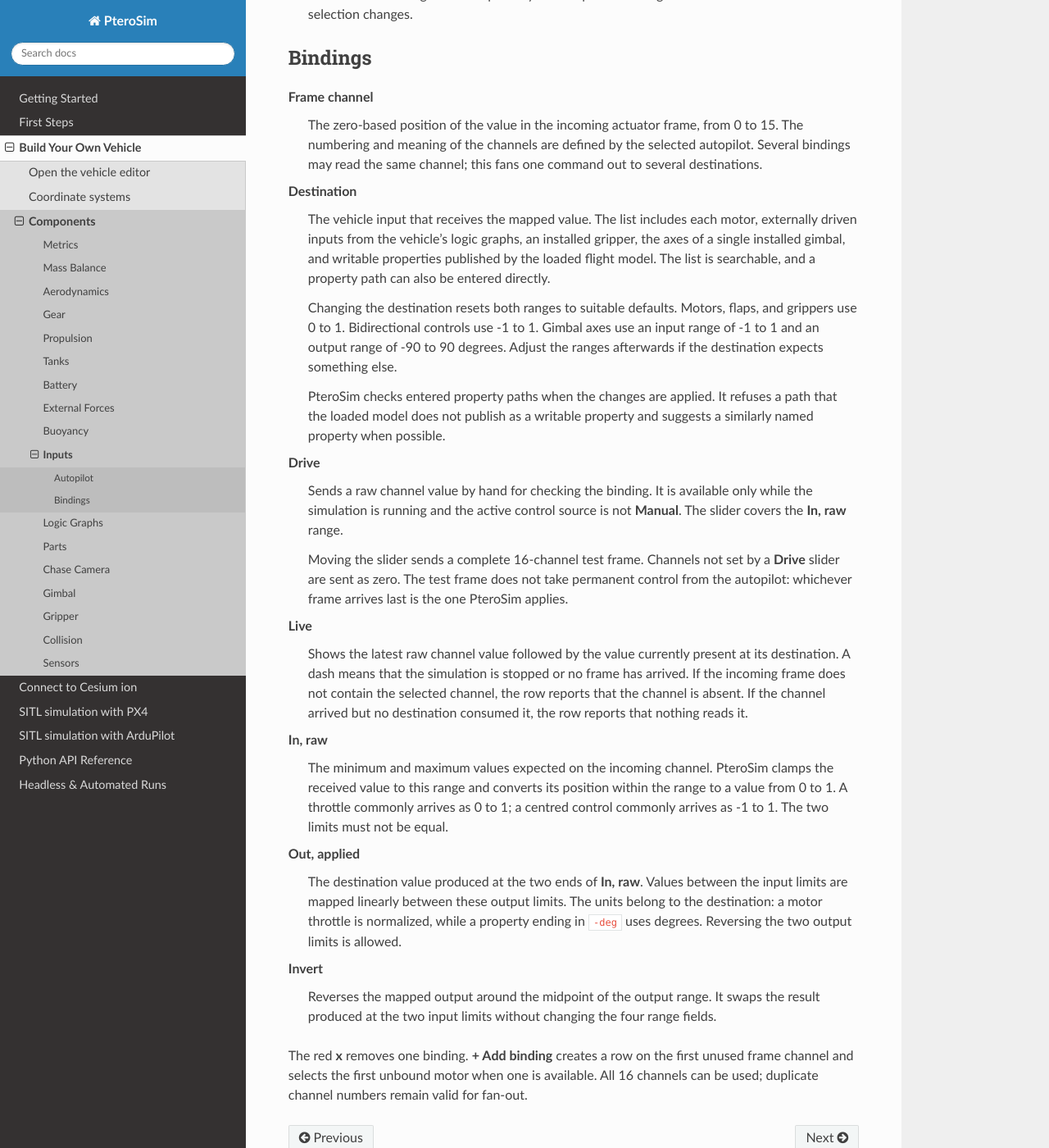
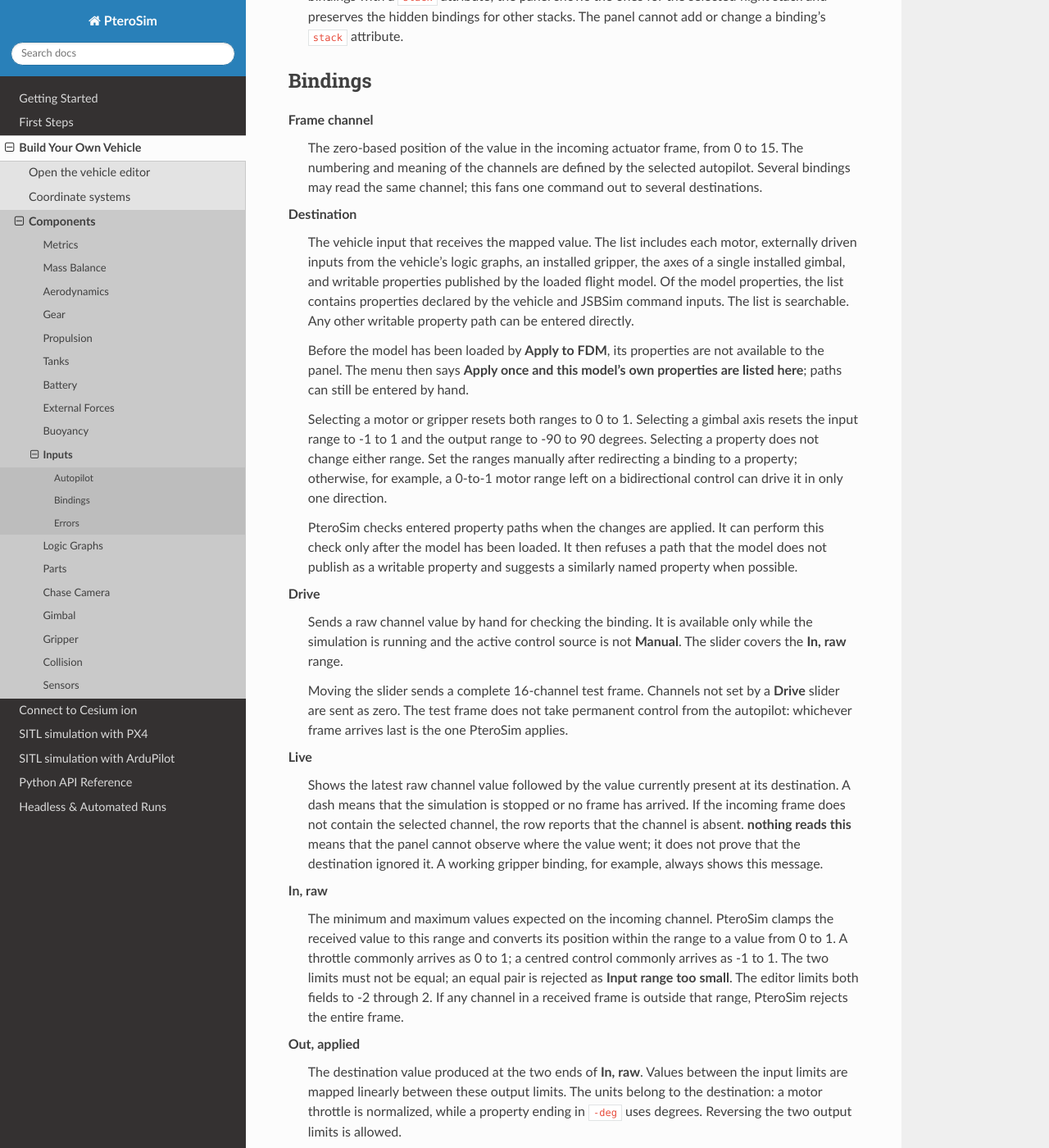
Before and after one commit to AlexanderRex/PteroSimDocs, a Sphinx documentation site: the page built from docs/source/editor/inputs.rst, in a window 1280 px wide and 1400 px high, scrolled down 883 px. Shown: the whole window at 82% size. Built offline with Sphinx 7.4.7 and the Read the Docs theme 3.1.0, drawn with Linux system fonts in a browser that asks for light colours; some of the changed text lies outside the part shown.

Commit message:
Correct input binding documentation

```diff
--- a/docs/source/editor/inputs.rst
+++ b/docs/source/editor/inputs.rst
@@ -20,9 +20,11 @@
    **(none)** for a vehicle that does not receive an autopilot actuator frame.
    The selector is disabled while the simulation is running.
 
-   Different autopilots may put the same control on different channels.
-   PteroSim stores bindings for each selected flight stack separately and
-   keeps the bindings for the other stacks when the selection changes.
+   A binding created in the panel applies to every flight stack. A
+   ``Controls.xml`` file can also contain bindings with a ``stack`` attribute;
+   the panel shows the ones for the selected flight stack and preserves the
+   hidden bindings for other stacks. The panel cannot add or change a
+   binding's ``stack`` attribute.
 
 Bindings
 --------
@@ -37,18 +39,27 @@
    The vehicle input that receives the mapped value. The list includes each
    motor, externally driven inputs from the vehicle's logic graphs, an
    installed gripper, the axes of a single installed gimbal, and writable
-   properties published by the loaded flight model. The list is searchable,
-   and a property path can also be entered directly.
+   properties published by the loaded flight model. Of the model properties,
+   the list contains properties declared by the vehicle and JSBSim command
+   inputs. The list is searchable. Any other writable property path can be
+   entered directly.
 
-   Changing the destination resets both ranges to suitable defaults. Motors,
-   flaps, and grippers use 0 to 1. Bidirectional controls use -1 to 1. Gimbal
-   axes use an input range of -1 to 1 and an output range of -90 to 90
-   degrees. Adjust the ranges afterwards if the destination expects something
-   else.
+   Before the model has been loaded by **Apply to FDM**, its properties are
+   not available to the panel. The menu then says **Apply once and this
+   model's own properties are listed here**; paths can still be entered by
+   hand.
+
+   Selecting a motor or gripper resets both ranges to 0 to 1. Selecting a
+   gimbal axis resets the input range to -1 to 1 and the output range to -90
+   to 90 degrees. Selecting a property does not change either range. Set the
+   ranges manually after redirecting a binding to a property; otherwise, for
+   example, a 0-to-1 motor range left on a bidirectional control can drive it
+   in only one direction.
 
    PteroSim checks entered property paths when the changes are applied. It
-   refuses a path that the loaded model does not publish as a writable
-   property and suggests a similarly named property when possible.
+   can perform this check only after the model has been loaded. It then
+   refuses a path that the model does not publish as a writable property and
+   suggests a similarly named property when possible.
 
 **Drive**
    Sends a raw channel value by hand for checking the binding. It is available
@@ -64,15 +75,19 @@
    Shows the latest raw channel value followed by the value currently present
    at its destination. A dash means that the simulation is stopped or no frame
    has arrived. If the incoming frame does not contain the selected channel,
-   the row reports that the channel is absent. If the channel arrived but no
-   destination consumed it, the row reports that nothing reads it.
+   the row reports that the channel is absent. **nothing reads this** means
+   that the panel cannot observe where the value went; it does not prove that
+   the destination ignored it. A working gripper binding, for example, always
+   shows this message.
 
 **In, raw**
    The minimum and maximum values expected on the incoming channel. PteroSim
    clamps the received value to this range and converts its position within
    the range to a value from 0 to 1. A throttle commonly arrives as 0 to 1;
    a centred control commonly arrives as -1 to 1. The two limits must not be
-   equal.
+   equal; an equal pair is rejected as **Input range too small**. The editor
+   limits both fields to -2 through 2. If any channel in a received frame is
+   outside that range, PteroSim rejects the entire frame.
 
 **Out, applied**
    The destination value produced at the two ends of **In, raw**. Values
@@ -87,6 +102,19 @@
    four range fields.
 
 The red **x** removes one binding. **+ Add binding** creates a row on the first
-unused frame channel and selects the first unbound motor when one is
-available. All 16 channels can be used; duplicate channel numbers remain
-valid for fan-out.
+unused frame channel and selects the first unbound motor. If every motor is
+already bound, the new row still targets **Motor 0** and asks for another
+destination. The button refuses to add a row when all 16 channel numbers are
+already in use. To fan one channel out to several destinations, add a row on
+an unused channel and then change its **Frame channel** to the duplicate
+number.
+
+Errors
+------
+
+Red text above the bindings reports failures that leave the inputs unusable.
+**No connector was fitted, so no autopilot can reach this vehicle** means that
+the selected flight-stack connector could not be installed. **Controls.xml
+was not usable and no channels were loaded** means that the controls file
+could not be parsed or validated; the rest of the line gives the specific
+cause.
```
Also changed, not shown: docs/source/Images/editor_inputs.png.
